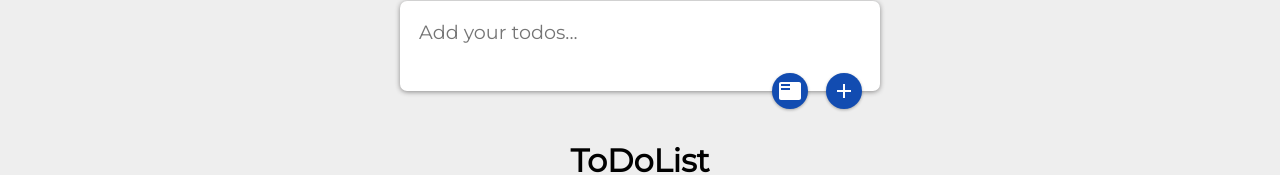
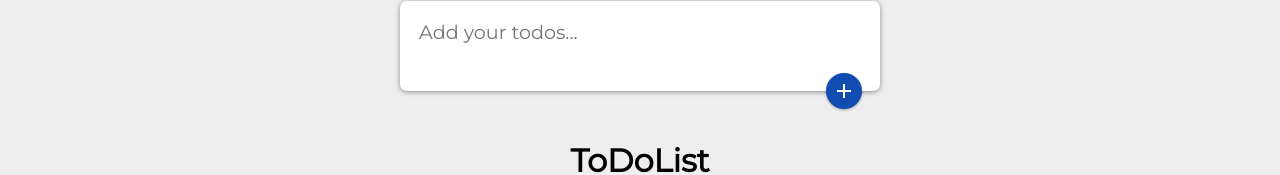
Before and after one commit to MocanuMihai22/MultyApp, a React (Vite) app: page /todoapp in a window 1280 px wide. Shown: the part 126-301 px from the top of the page. Built offline with nearby package versions, Linux system fonts and the light colour scheme; a web font is replaced by a local one.

Commit message:
Delete the new list button

```diff
--- a/index.html
+++ b/index.html
@@ -4,7 +4,8 @@
     <meta charset="UTF-8" />
 
     <meta name="viewport" content="width=device-width, initial-scale=1.0" />
-    <title>Vite + React</title>
+    <title>MultiApp</title>
+    <link rel="icon" href="images/done_favicon.svg">
     <link rel="stylesheet" href="App.css">
     <link
     href="https://fonts.googleapis.com/css?family=McLaren|Montserrat&display=swap"
--- a/src/pages/ToDo/Form.jsx
+++ b/src/pages/ToDo/Form.jsx
@@ -1,40 +1,39 @@
-import { useState } from "react"
-import AddIcon from '@material-ui/icons/Add';
-import Fab from '@material-ui/core/Fab';
-import FeaturedPlayListIcon from '@material-ui/icons/FeaturedPlayList';
+import { useState } from "react";
+import AddIcon from "@material-ui/icons/Add";
+import Fab from "@material-ui/core/Fab";
+import FeaturedPlayListIcon from "@material-ui/icons/FeaturedPlayList";
 
+export function Form({ addToDo }) {
+  const [newItem, setNewItem] = useState("");
 
-export function Form({addToDo}) {
-
-    const [newItem, setNewItem] = useState("")
-
-
-
-function handleClick(e){
-    e.preventDefault()
-    addToDo(newItem)
-    setNewItem("")
+  function handleClick(e) {
+    e.preventDefault();
+    addToDo(newItem);
+    setNewItem("");
   }
 
-  function handleAddList(e){
-    e.preventDefault()
+  // function handleAddList(e){
+  //   e.preventDefault()
 
-  }
+  // }
 
-    return (
-    <form  className="create-todo" >
-        <textarea
-        type='text'
-        id='newItem'
+  return (
+    <form className="create-todo">
+      <textarea
+        type="text"
+        id="newItem"
         placeholder="Add your todos..."
-        onChange = {(e)=>setNewItem(e.target.value)}
+        onChange={(e) => setNewItem(e.target.value)}
         value={newItem}
         autoFocus
         autoComplete="off"
-        />
-        <Fab  className="todoBtn1" onClick={handleClick}><AddIcon /></Fab>
-        <Fab className="todoBtn2" onClick={handleAddList}><FeaturedPlayListIcon /></Fab>
+      />
+      <Fab className="todoBtn1" onClick={handleClick}>
+        <AddIcon />
+      </Fab>
+      {/* <Fab className="todoBtn2" onClick={handleAddList}>
+        <FeaturedPlayListIcon />
+      </Fab> */}
     </form>
-    )
-
+  );
 }
```
